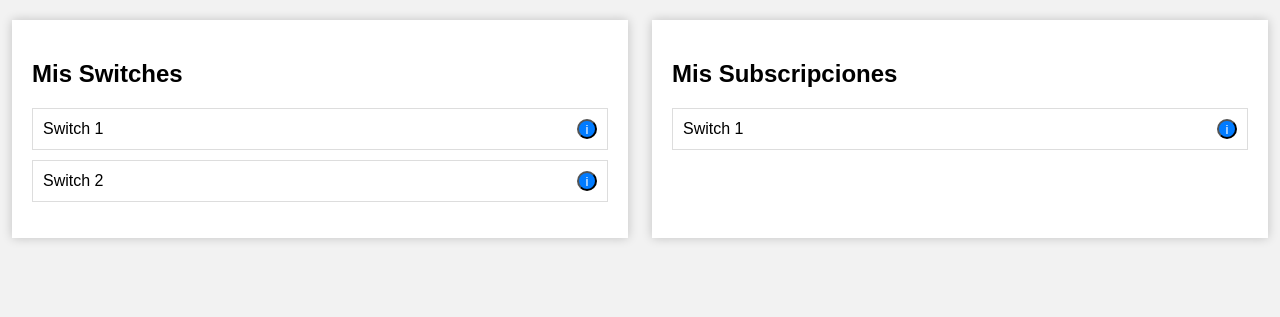
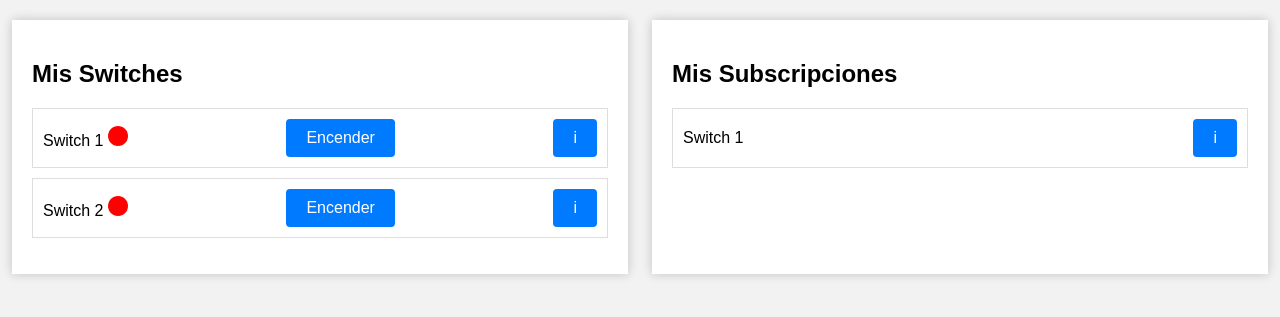
Before and after one commit to Alexec02/TSW, a PHP site: page /prueba.html in a window 1280 px wide. Shown: the part 100-417 px from the top of the page. Run offline with PHP 8.4, Linux system fonts and the light colour scheme.

Commit message:
Add files via upload

```diff
--- a/prueba.html
+++ b/prueba.html
@@ -4,6 +4,7 @@
     <meta charset="UTF-8">
     <title>Mi Página de Switches</title>
     <link rel="stylesheet" href="styles.css">
+
 </head>
 <body>
     <header>
@@ -11,16 +12,22 @@
     </header>
     <div class="switch-container">
         <h2>Mis Switches</h2>
+
         <ul class="switch-list">
-            <li class="switch-item">
-                <span>Switch 1</span>
+            <li class="switch-item" data-state="apagado">
+                <span>Switch 1 <img class="image" src="images/circuloRojo.png"></span>
+                <button class="toggle-button">Encender</button>
                 <button class="info-button">i</button>
             </li>
-            <li class="switch-item">
-                <span>Switch 2</span>
+            </li>
+            <li class="switch-item" data-state="apagado">
+                <span>Switch 2 <img class="image" src="images/circuloRojo.png"></span>
+                <button class="toggle-button">Encender</button>
                 <button class="info-button">i</button>
             </li>
+            </li>
         </ul>
+
     </div>
     <div class="subscription-container">
         <h2>Mis Subscripciones</h2>
@@ -33,3 +40,23 @@
     </div>
 </body>
 </html>
+
+<script>
+    const toggleButtons = document.querySelectorAll('.toggle-button');
+    const images = document.querySelectorAll('.image');
+
+    toggleButtons.forEach((button, index) => {
+        button.addEventListener('click', () => {
+            const currentState = button.parentElement.getAttribute('data-state');
+            if (currentState === 'apagado') {
+                images[index].src = 'images/circuloVerde.png';
+                button.innerText = 'Apagar';
+                button.parentElement.setAttribute('data-state', 'encendido');
+            } else {
+                images[index].src = 'images/circuloRojo.png';
+                button.innerText = 'Encender';
+                button.parentElement.setAttribute('data-state', 'apagado');
+            }
+        });
+    });
+</script>
--- a/styles.css
+++ b/styles.css
@@ -45,18 +45,36 @@ header {
 }
 
 .info-button {
+    background-color: #007bff; /* Color de fondo */
+    color: #fff; /* Color del texto */
+    padding: 10px 20px;
+    border: none;
+    border-radius: 4px;
+    font-size: 16px;
+    cursor: pointer;
+  }
+
+  /* Cambiar los estilos al pasar el mouse */
+  .info-button:hover {
+    background-color: #0056b3;
+  }
+
+
+/* Estilos para imágenes (ajusta según sea necesario) */
+.toggle-button {
     background-color: #007bff;
     color: #fff;
-    height: 20px;
-    width: 20px;
-    border-radius: 50%;
+    padding: 10px 20px;
+    border: none;
+    border-radius: 4px;
+    font-size: 16px;
     cursor: pointer;
 }
 
-/* Estilos para imágenes (ajusta según sea necesario) */
+/* Estilos para las imágenes */
 .image {
-    width: 10px;
-    height: 10px;
+    width: 20px; /* Ajusta el tamaño de la imagen según sea necesario */
+    height: 20px; /* Ajusta el tamaño de la imagen según sea necesario */
 }
 
 @media (min-width: 992px) {
```
Also changed, not shown: detail.css (+23 -3 lines), autenticacion.html (line endings or trailing spaces), auth.css (line endings or trailing spaces), register.css (line endings or trailing spaces), registro.html (line endings or trailing spaces).
